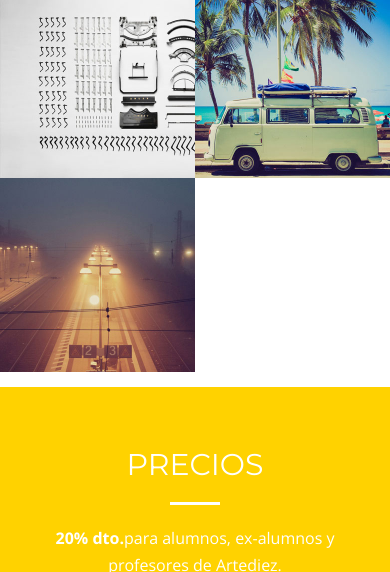
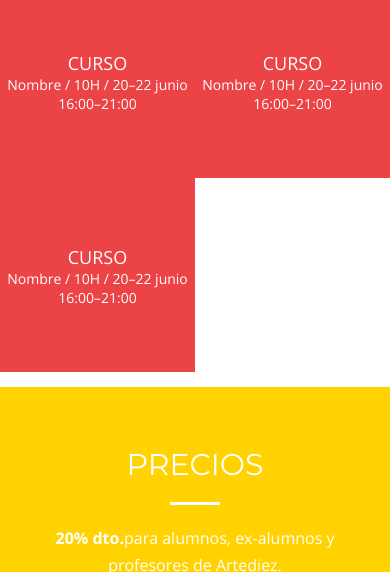
Before and after one commit to lidiaarranz/lidiaarranz.github.io, a plain HTML site: page index.html in a window 390 px wide. Shown: the part 2740-3312 px from the top of the page. Drawn offline with nearby package versions, Linux system fonts and the light colour scheme; files whose address does not match are found by name.

Commit message:
Grid cursos color
Poner capa de color sólido sobre los cursos en versión mobile.

```diff
--- a/css/style.css
+++ b/css/style.css
@@ -1254,7 +1254,23 @@ textarea.form-control {
 @media (max-width: 480px) {
     .summary { padding:60px 0 60px 0; }
     .portfolio { padding:70px 0 0 0; }
-    span.portfolio-hover { display:none; }
+    span.portfolio-hover {
+	    background: #ec4346;
+		color: #8e8e8e;
+		width: 100%;
+		height: 100%;
+		text-align: center;
+		font: 0/0 a;
+		left: 0;
+		position: absolute;
+		top: 0;
+		bottom: 0;
+		opacity: 1;
+		-webkit-transition: opacity 500ms;
+		-moz-transition: opacity 500ms;
+		-o-transition: opacity 500ms;
+		transition: opacity 500ms;
+	}
     .cta { padding:25px 0 25px 0 }
     .cta p { font-size:18px; }
     .about { padding:60px 0 60px 0 !important; }
```
